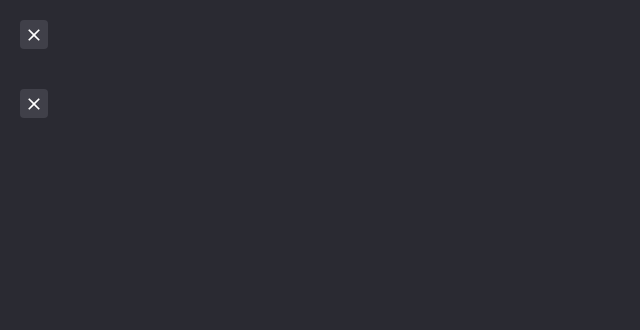
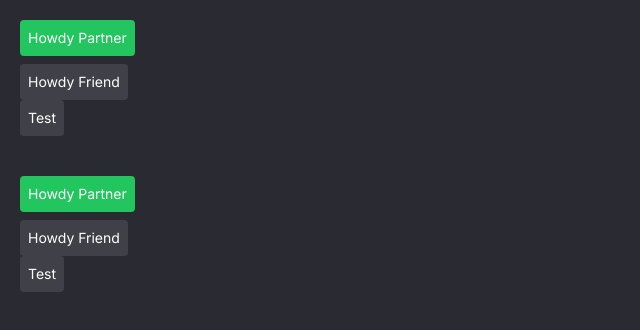
Before and after one commit to william-horn/team-maker, a Next.js app: page / in a window 1280 px wide. Shown: the top 330 px of the page, without its empty margins (0-640 px from the left). Built offline with nearby package versions, Linux system fonts and the light colour scheme.

Commit message:
cleaned up Buttons.jsx by re-using stateless components as templates for stateful components

```diff
--- a/components/Buttons/ButtonGroup.jsx
+++ b/components/Buttons/ButtonGroup.jsx
@@ -74,9 +74,9 @@ const ButtonGroup = function({
   }
 
   useEffect(() => {
-    console.log("active: ", activeIds);
-    console.log("data: ", groupButtonData.current);
-    console.log("registered: ", registeredIds.current);
+    // console.log("active: ", activeIds);
+    // console.log("data: ", groupButtonData.current);
+    // console.log("registered: ", registeredIds.current);
 
     const invalidId = defaultSelect.find(id => !registeredIds.current[id]);
 
--- a/components/Buttons/Buttons.jsx
+++ b/components/Buttons/Buttons.jsx
@@ -70,8 +70,26 @@ const renderButtonContent = (leftIcon, rightIcon, className, children) => <>
 // ----------------------------------- //
 // -------- BUTTON CONTROLLER -------- //
 // ----------------------------------- //
-const useButtonController = (buttonProps, callbacks={}) => {
+const useButtonController = (buttonProps) => {
   const buttonGroupContext = useButtonGroupContext();
+
+  buttonProps = buttonGroupContext
+    ? {...buttonGroupContext.rest, ...buttonProps}
+    : buttonProps;
+
+  const {
+    importedClassName,
+    importedState,
+
+    leftIcon,
+    rightIcon,
+    rightIconSelected,
+    leftIconSelected,
+    rightIconHovered,
+    leftIconHovered,
+
+    ...restButtonProps
+  } = buttonProps;
 
   /*
     todo:
@@ -79,6 +97,7 @@ const useButtonController = (buttonProps, callbacks={}) => {
     * re-position declaration of buttonProps to pull out common props
     * between group mode and normal mode
   */
+
 
   if (buttonGroupContext) {
 
@@ -97,20 +116,9 @@ const useButtonController = (buttonProps, callbacks={}) => {
       className: group_className,
       state: group_state,
       registeredIds,
-      rest: group_args,
     } = buttonGroupContext;
 
-    /*
-      combine left over props from button group provider, with current props
-      directly from button component
-    */
-    buttonProps = {...group_args, ...buttonProps};
-
     const {
-      // defaults already defined - base props
-      importedClassName,
-      importedState,
-
       // this default is unique to button being used as button group member, so define it here
       onClick=() => true,
 
@@ -118,19 +126,12 @@ const useButtonController = (buttonProps, callbacks={}) => {
       onSelect=() => true,
       onUnselect=() => true,
 
-      // defining these to pull them out of button data object
-      //* warning: this solution won't scale up well, but it's fine for now
-      leftIcon,
-      rightIcon,
-      leftIconSelected,
-      rightIconSelected,
-      rightIconHovered,
-      leftIconHovered,
-
       // id,
       // value
       ...remainingButtonData
-    } = buttonProps;
+    } = restButtonProps;
+
+    // console.log("click callbacks: ", onClick, " | ", onSelect, " | ", onUnselect);
 
     /*
       this is the main state object for the button. state will cascade starting from
@@ -199,13 +200,7 @@ const useButtonController = (buttonProps, callbacks={}) => {
     }
 
     const fireOnClick = (...args) => {
-      if (
-        callbacks.__overrideClick
-          ? callbacks.__overrideClick(onClick, ...args)
-          : onClick(...args)
-      ) {
-        group_onClick(...args);
-      }
+      if (onClick(...args)) group_onClick(...args);
     }
 
     buttonProps.onClick = () => {
@@ -232,6 +227,7 @@ const useButtonController = (buttonProps, callbacks={}) => {
 
       buttonProps.importedState.__groupSelected = selected;
       fireOnClick(buttonData);
+      // console.log("selection: ", onSelect, onUnselect);
 
       if (selected) {
         fireOnSelect(buttonData);
@@ -242,38 +238,39 @@ const useButtonController = (buttonProps, callbacks={}) => {
       updateActiveIds(buttonData.id, selected);
     }
 
-    {
-      const { id, value, ...restProps } = remainingButtonData;
+    /*
+      extract remaining final props from buttonProps to be passed
+      as element attributes back to the component.
+    */
+    const {
+      id,
+      value,
+      ...restProps
+    } = remainingButtonData;
+
     buttonProps.restArgs = restProps;
-    }
+
   } else {
 
     // define defaults that are exclusive to button when not in button group
     buttonProps = {
       onClick: emptyFunc,
+      onSelect: emptyFunc,
+      onUnselect: emptyFunc,
       ...buttonProps
     }
 
-    // switch out the 'onClick' callback with a custom one if provided.
-    //* note: custom callback should still call the original 'onClick' somewhere
-    if (callbacks.__overrideClick) {
+    // extract button data from props, ignoring all destructured variables
+    //* note: this is optional. this only removes data that would be included in the buttonData object.
+    const {
+      onSelect,
+      onClick,
+      onUnselect,
 
-      // extract button data from props, ignoring all destructured variables
-      //* note: this may not scale up very well. the chaos as more props are added is O(n)
-      //* suggestion: figure out a way to construct 'buttonData' as an object somewhere else
-      const {
-        importedClassName,
-        onClick,
-        importedState,
-        leftIcon,
-        rightIcon,
-        rightIconSelected,
-        leftIconSelected,
-        rightIconHovered,
-        leftIconHovered,
       ...buttonData
-      } = buttonProps;
+    } = restButtonProps;
 
+    //* note: this is less-optional, as it affects what data will be visible in the attributes
     const {
       id,
       value,
@@ -282,30 +279,26 @@ const useButtonController = (buttonProps, callbacks={}) => {
 
     buttonProps.restArgs = restProps;
 
-      buttonProps.onClick = () => callbacks.__overrideClick(onClick, {
-        state: buttonProps.importedState,
+    /*
+      if button was passed some state, then create some button data to
+      return back to the caller
+    */
+
+    buttonProps.onClick = () => onClick({
+      state: importedState,
       ...buttonData,
       inGroup: false,
-      })
-    }
+    });
   }
 
-  const {
-    importedState,
-    leftIconSelected,
-    rightIconSelected,
-    leftIcon,
-    rightIcon,
-    leftIconHovered,
-    rightIconHovered,
-  } = buttonProps;
+  const state = buttonProps.importedState;
 
-  buttonProps.activeLeftIcon = ((importedState.__selected || importedState.__groupSelected) && leftIconSelected)
-    || (importedState.__hovered && leftIconHovered)
+  buttonProps.activeLeftIcon = ((state.__selected || state.__groupSelected) && leftIconSelected)
+    || (state.__hovered && leftIconHovered)
     || leftIcon;
 
-  buttonProps.activeRightIcon = ((importedState.__selected || importedState.__groupSelected) && rightIconSelected)
-    || (importedState.__hovered && rightIconHovered)
+  buttonProps.activeRightIcon = ((state.__selected || state.__groupSelected) && rightIconSelected)
+    || (state.__hovered && rightIconHovered)
     || rightIcon;
 
   return buttonProps;
@@ -361,72 +354,68 @@ export const StatelessButton = function({
 
   Button component using all default styles but does not use any
   react hooks.
+
+  * note: every STATEFUL component using a STATELESS component as a
+  * template should have some sort of 'processBlah()' callback declared
+  * inside the body of the component.
+
+  This is so you can handle the state switching logic, and fire your own callbacks
+  depending on what state the component is in. This will also allow you to differentiate
+  between a button inside a button group, and a button by itself (using buttonData.inGroup)
 */
 export const StatefulButton = function({
   children,
-  className: importedClassName={},
-  // onClick=console.log,
+
+  // onClick=emptyFunc,
+  // onSelect=emptyFunc,
+  // onUnselect=emptyFunc,
+
+  className: importedClassName,
   defaultSelect=false,
-  // state: importedState={},
-
-  // leftIcon,
-  // rightIcon,
-  // leftIconSelected,
-  // rightIconSelected,
-  // leftIconHovered
-  // rightIconHovered
-
   ...rest
 }) {
   const [selected, setSelected] = useState(defaultSelect);
   const [hovered, setHovered] = useState(false);
 
-  const buttonController = useButtonController({
-    importedClassName,
-    importedState: {
-      __selected: selected,
-      __hovered: hovered,
-    },
-    ...rest
-  }, {
+  const processClick = (buttonData) => {
+    const isSelected = !selected;
+    const { onClick, onSelect, onUnselect } = rest;
+
+    if (!buttonData.inGroup) {
+      buttonData.state.__selected = isSelected;
+
+      if (isSelected) {
+        if (onSelect) onSelect(buttonData);
+      } else {
+        if (onUnselect) onUnselect(buttonData);
+      }
+    }
 
     /*
-      * note: this will fire instead of the 'onClick' passed in props.
-      * override callbacks passes the original 'onClick', and the computed button data
-      * from the controller.
+      * ideally, 'setSelected(isSelected)' should go inside the 'inGroup' if statement above,
+      * since we really don't need to update the local state when in a button group.
+      * however, in some cases, you may want to use both states. so it can be left here
+      * until that need is demanded.
     */
-    __overrideClick: (onClick, buttonData) => {
-      const isSelected = !selected;
+    setSelected(isSelected);
 
-      buttonData.state.__selected = isSelected;
-
-      setSelected(isSelected);
-      return onClick(buttonData);
+    if (onClick) return onClick(buttonData);
+    return true;
   }
-  });
-
-  const finalStyles = mergeClass(
-    className,
-    buttonController.importedClassName,
-    buttonController.importedState,
-  );
 
   return (
-    <button
-    className={finalStyles.self}
+    <StatelessButton
+    className={importedClassName}
     onMouseEnter={() => setHovered(true)}
     onMouseLeave={() => setHovered(false)}
-    onClick={buttonController.onClick}
-    {...buttonController.restArgs}>
-      {renderButtonContent(
-        buttonController.activeLeftIcon,
-        buttonController.activeRightIcon,
-        finalStyles,
-        children
-      )}
-    </button>
+    onClick={processClick}
+    state={{__hovered: hovered, __selected: selected}}
+    {...rest}>
+      {children}
+    </StatelessButton>
   )
 };
+
 
 /*
   ? Stateless Link Button Component
@@ -476,8 +465,8 @@ export const StatelessLinkButton = function({
 */
 export const StatefulLinkButton = function({
   children,
-  className: importedClassName={},
-  state: importedState={},
+  className: importedClassName,
+  // state: importedState={},
   href,
 
   ...rest
@@ -487,35 +476,27 @@ export const StatefulLinkButton = function({
 
   const [hovered, setHovered] = useState(false);
 
-  const buttonController = useButtonController({
-    importedClassName,
-    importedState: {
-      __selected: selected,
-      __hovered: hovered,
-    },
-    ...rest
-  });
+  const processClick = (buttonData) => {
+    const { onClick } = rest;
 
-  const finalStyles = mergeClass(
-    className,
-    buttonController.importedClassName,
-    buttonController.importedState,
-  );
+    // defer click callback to original handler
+    if (onClick) return onClick(buttonData);
+
+    // return true so callback triggers groupClick callback
+    return true;
+  }
 
   return (
-    <Link
-    href={href}
-    className={finalStyles.self}
+    <StatelessLinkButton
+    onClick={processClick}
     onMouseEnter={() => setHovered(true)}
     onMouseLeave={() => setHovered(false)}
-    onClick={buttonController.onClick}
-    {...buttonController.restArgs}>
-      {renderButtonContent(
-        buttonController.activeLeftIcon,
-        buttonController.activeRightIcon,
-        finalStyles,
-        children
-      )}
-    </Link>
+    href={href}
+    className={importedClassName}
+    state={{__hovered: hovered, __selected: selected}}
+    {...rest}
+    >
+      {children}
+    </StatelessLinkButton>
   )
 };
--- a/components/Buttons/ImageButton.jsx
+++ b/components/Buttons/ImageButton.jsx
@@ -5,15 +5,6 @@ import mergeClass from "@/util/mergeClass";
 import Icon from "../Graphics/Icon";
 import emptyFunc from "@/util/emptyFunc";
 import { StatefulButton, StatelessButton } from "./Buttons";
-
-export default function ImageButton({
-  src,
-  className: importedClassName={},
-  onClick=emptyFunc,
-  srcHovered,
-  // ...rest
-}) {
-  const [hovered, setHovered] = useState(false);
 
 let className = {
   // button styles
@@ -29,6 +20,19 @@ export default function ImageButton({
   }
 };
 
+export const StatelessImageButton = function({
+  children,
+
+  className: importedClassName={},
+  state: importedState={},
+  onClick=emptyFunc,
+
+  src,
+  srcHovered,
+  srcSelected,
+
+  ...rest
+}) {
   className = mergeClass(
     className,
     importedClassName,
@@ -36,15 +40,44 @@ export default function ImageButton({
 
   return (
     <StatelessButton
-    onMouseEnter={() => setHovered(true)}
-    onMouseLeave={() => setHovered(false)}
     className={className}
     onClick={onClick}
-    >
+    {...rest}>
       <Icon
-      src={className.icon.src || (hovered && srcHovered) || src}
+      src={
+        className.icon.src
+          || (importedState.__selected && srcSelected)
+          || (importedState.__hovered && srcHovered)
+          || src
+      }
       className={className.icon}
       />
     </StatelessButton>
   )
 }
+
+export const StatefulImageButton = function({
+  children,
+  defaultSelect=false,
+  onClick=emptyFunc,
+  ...rest
+}) {
+  const [hovered, setHovered] = useState(false);
+  const [selected, setSelected] = useState(defaultSelect);
+
+  const processClick = () => {
+    const isSelected = !selected;
+    setSelected(isSelected);
+    onClick(isSelected);
+  }
+
+  return (
+    <StatelessImageButton
+    onMouseEnter={() => setHovered(true)}
+    onMouseLeave={() => setHovered(false)}
+    onClick={processClick}
+    state={{__hovered: hovered, __selected: selected}}
+    {...rest}
+    />
+  )
+}
--- a/components/SingleComponent.jsx
+++ b/components/SingleComponent.jsx
@@ -6,7 +6,7 @@ import { StatelessButton, StatelessLinkButton, StatefulButton, StatefulLinkButto
 import ButtonGroup from './Buttons/ButtonGroup';
 import { usePathname } from 'next/navigation';
 import Icon from './Graphics/Icon';
-import ImageButton from './Buttons/ImageButton';
+import { StatelessImageButton, StatefulImageButton } from './Buttons/ImageButton';
 
 const SingleComponent = function({
 
@@ -17,10 +17,63 @@ const SingleComponent = function({
   return (
     <div className="p-5">
 
-    <ImageButton
+    {/* <StatelessButton onClick={data=>console.log(data)} something="lol">Something</StatelessButton> */}
+
+    {/* <ButtonGroup
+    onClick={data => console.log("GROUP CLICK: ", data)}
+    onSelect={data=>console.log("GROUP SELECT: ", data)}
+    onUnselect={data=>console.log("GROUP UNSELECT: ", data)}
+    rightIcon="/icons/favorite_icon.svg"
+    rightIconSelected="/icons/search_icon.svg"
+    >
+      <StatefulButton
+      id="one"
+      onClick={data=>{console.log(data); return true} }
+      // onUnselect={data=>{console.log("unselected: ", data); return true}}
+      >
+        Tester
+      </StatefulButton>
+    </ButtonGroup> */}
+
+    <ButtonGroup onClick={() => console.log("GROUP CLICK LOL")}>
+      <StatefulLinkButton id="1" href="/">Howdy Partner</StatefulLinkButton>
+      <StatefulLinkButton id="2" href="/test-page">Howdy Friend</StatefulLinkButton>
+    </ButtonGroup>
+
+
+    <StatefulButton>Test</StatefulButton>
+
+    {/* <ButtonGroup>
+      <StatefulButton id="one" rightIcon="/icons/search_icon.svg" rightIconSelected="/icons/star_icon.svg" rightIconHovered="/icons/star_fill_icon.svg">
+        Hey There
+      </StatefulButton>
+      <StatefulButton id="two" rightIcon="/icons/search_icon.svg" rightIconSelected="/icons/star_icon.svg" rightIconHovered="/icons/star_fill_icon.svg">
+        Hey There
+      </StatefulButton>
+      <StatefulButton onSelect={() => console.log("selected")} id="three" rightIcon="/icons/search_icon.svg" rightIconSelected="/icons/star_icon.svg" rightIconHovered="/icons/star_fill_icon.svg">
+        Hey There
+      </StatefulButton>
+    </ButtonGroup>
+
+    <StatefulButton onSelect={() => console.log("selected")} id="three" rightIcon="/icons/search_icon.svg" rightIconSelected="/icons/star_icon.svg" rightIconHovered="/icons/star_fill_icon.svg">
+        Hey There
+      </StatefulButton> */}
+
+
+    {/* <StatelessImageButton
+    onClick={() => console.log("clicked")}
     srcHovered="/icons/favorite_icon.svg"
     src="/icons/close_icon.svg"
     />
+
+    <StatefulImageButton
+    srcSelected="/icons/search_icon.svg"
+    srcHovered="/icons/favorite_icon.svg"
+    src="/icons/close_icon.svg"
+    onClick={() => console.log("clicked")}
+    /> */}
+
+
 
     {/* <ButtonGroup
     defaultSelect={["two"]}
```
Lines whose indentation alone changed are shown as unchanged.
